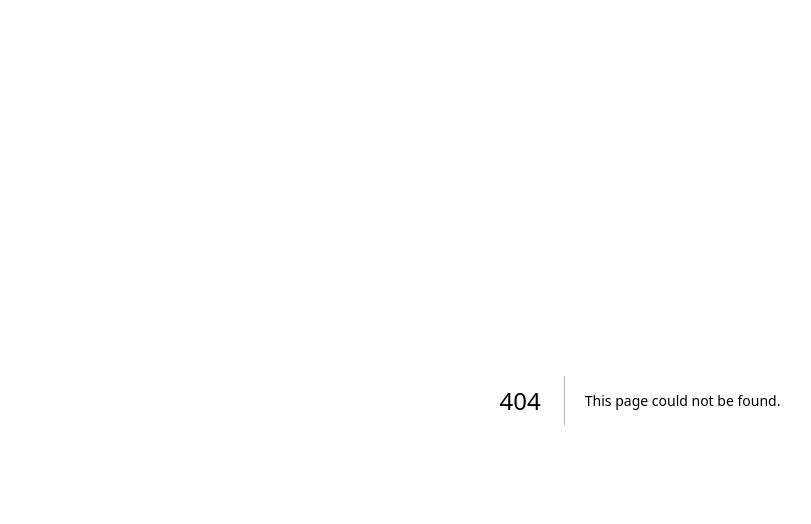
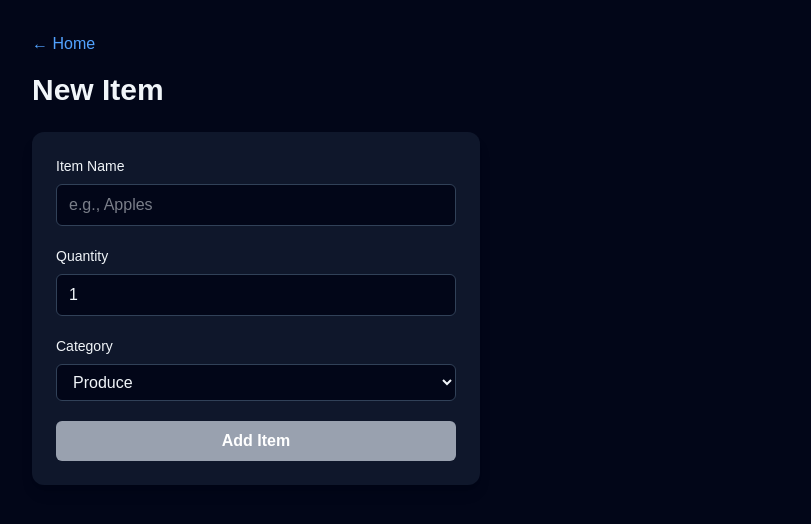
Before and after one commit to MatrixJava/cprg306-assignments, a Next.js app: page /week-4 in a window 1280 px wide. Before the commit this address had no page. Shown: the top 524 px of the page, without its empty margins (0-811 px from the left). Built offline with nearby package versions, Linux system fonts and the light colour scheme.

Commit message:
Add week 4 new item form

```diff
--- a/app/page.tsx
+++ b/app/page.tsx
@@ -15,6 +15,11 @@ export default function Home() {
             week 3
           </Link>
         </li>
+        <li>
+          <Link href="/week-4" className="text-blue-500 hover:underline">
+            Week 4
+          </Link>
+        </li>
       </ul>
     </main>
   );
--- /dev/null
+++ b/app/week-4/new-item.tsx
@@ -0,0 +1,111 @@
+"use client";
+
+import { useState } from "react";
+
+export default function NewItem() {
+  const [name, setName] = useState("");
+  const [quantity, setQuantity] = useState(1);
+  const [category, setCategory] = useState("produce");
+  const [nameTouched, setNameTouched] = useState(false);
+
+  const isNameValid = name.trim().length >= 2;
+
+  const handleSubmit = (event: React.FormEvent<HTMLFormElement>) => {
+    event.preventDefault();
+
+    if (!isNameValid) {
+      alert("Please enter a name with at least 2 characters.");
+      return;
+    }
+
+    const item = {
+      name: name.trim(),
+      quantity,
+      category,
+    };
+
+    console.log(item);
+    alert(`Added item: ${item.name} (${item.quantity}) in ${item.category}`);
+
+    setName("");
+    setQuantity(1);
+    setCategory("produce");
+    setNameTouched(false);
+  };
+
+  return (
+    <form
+      onSubmit={handleSubmit}
+      className="max-w-md rounded-xl bg-slate-900 p-6 shadow-lg space-y-5"
+    >
+      <div className="space-y-2">
+        <label htmlFor="name" className="block text-sm font-medium">
+          Item Name
+        </label>
+        <input
+          id="name"
+          type="text"
+          value={name}
+          onChange={(event) => setName(event.target.value)}
+          onBlur={() => setNameTouched(true)}
+          required
+          className={`w-full rounded-md border bg-slate-950 px-3 py-2 text-slate-100 focus:outline-none focus:ring-2 focus:ring-blue-500 ${
+            !isNameValid && nameTouched ? "border-red-500" : "border-slate-700"
+          }`}
+          placeholder="e.g., Apples"
+        />
+        {!isNameValid && nameTouched && (
+          <p className="text-sm text-red-500">Name must be at least 2 characters.</p>
+        )}
+      </div>
+
+      <div className="space-y-2">
+        <label htmlFor="quantity" className="block text-sm font-medium">
+          Quantity
+        </label>
+        <input
+          id="quantity"
+          type="number"
+          min={1}
+          max={99}
+          value={quantity}
+          onChange={(event) => setQuantity(Number(event.target.value))}
+          required
+          className="w-full rounded-md border border-slate-700 bg-slate-950 px-3 py-2 text-slate-100 focus:outline-none focus:ring-2 focus:ring-blue-500"
+        />
+      </div>
+
+      <div className="space-y-2">
+        <label htmlFor="category" className="block text-sm font-medium">
+          Category
+        </label>
+        <select
+          id="category"
+          value={category}
+          onChange={(event) => setCategory(event.target.value)}
+          className="w-full rounded-md border border-slate-700 bg-slate-950 px-3 py-2 text-slate-100 focus:outline-none focus:ring-2 focus:ring-blue-500"
+        >
+          <option value="produce">Produce</option>
+          <option value="dairy">Dairy</option>
+          <option value="bakery">Bakery</option>
+          <option value="meat">Meat</option>
+          <option value="frozen foods">Frozen Foods</option>
+          <option value="canned goods">Canned Goods</option>
+          <option value="dry goods">Dry Goods</option>
+          <option value="beverages">Beverages</option>
+          <option value="snacks">Snacks</option>
+          <option value="household">Household</option>
+          <option value="other">Other</option>
+        </select>
+      </div>
+
+      <button
+        type="submit"
+        disabled={!isNameValid}
+        className="w-full rounded-md bg-blue-600 px-4 py-2 font-semibold text-white transition hover:bg-blue-500 disabled:bg-gray-400 disabled:cursor-not-allowed"
+      >
+        Add Item
+      </button>
+    </form>
+  );
+}
--- /dev/null
+++ b/app/week-4/page.tsx
@@ -0,0 +1,14 @@
+import Link from "next/link";
+import NewItem from "./new-item";
+
+export default function Page() {
+  return (
+    <main className="min-h-screen bg-slate-950 p-8 text-slate-100">
+      <Link href="/" className="text-blue-400 hover:underline mb-4 inline-block">
+        ← Home
+      </Link>
+      <h1 className="text-3xl font-bold mb-6">New Item</h1>
+      <NewItem />
+    </main>
+  );
+}
```
